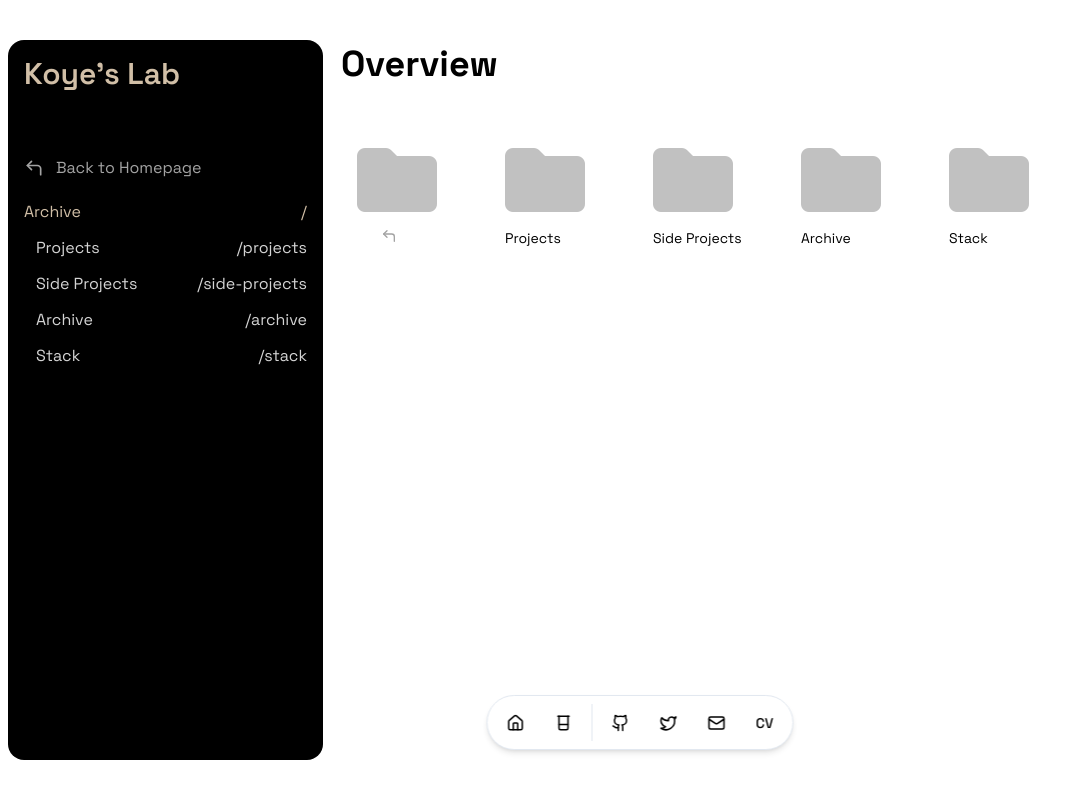
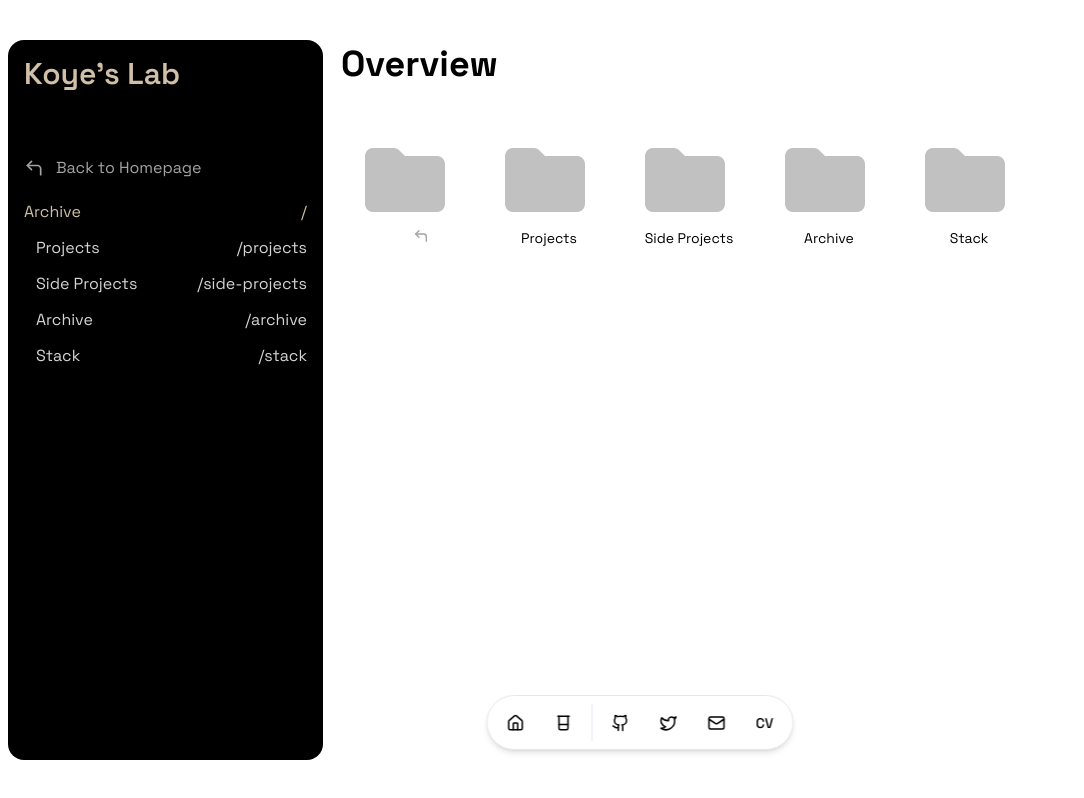
Before and after one commit to kryptcode/koyejo, a Next.js app: page /archives in a window 1280 px wide. Shown: the whole page, without its empty margins (0-1084 px from the left). Built offline with nearby package versions, Linux system fonts and the light colour scheme.

Commit message:
"folders spacing tweak"

```diff
--- a/src/app/archives/page.jsx
+++ b/src/app/archives/page.jsx
@@ -138,15 +138,14 @@ const Page = () => {
                 <h2 className="text-4xl font-bold mb-4 p-3 pt-6 text-[#000]">Archive</h2>
               ) : (
                 <h2></h2>
-
               )
             }
             {folder === "/" ? (
               // Main archive view
-              <div className="flex flex-wrap gap-5 p-3 ">
+              <div className="flex flex-wrap gap-3 p-1 lg:p-3 ">
                 <Link
                   href={"/"}
-                  className="flex hover:opacity-80 cursor-pointer flex-col p-2 items-start w-32"
+                  className="flex hover:opacity-80 cursor-pointer flex-col p-2 items-center w-32"
                   onClick={() => setFolder("/")}
                 >
                   <img src="icons8-folder.png" alt="" className="w-24 h-24 grayscale contrast-100" />
@@ -155,28 +154,28 @@ const Page = () => {
                   </span>
                 </Link>
                 <div
-                  className="flex hover:opacity-80 cursor-pointer flex-col p-2 items-start w-32"
+                  className="flex hover:opacity-80 cursor-pointer flex-col p-2 items-center w-32"
                   onClick={() => setFolder("/projects")}
                 >
                   <img src="icons8-folder.png" alt="" className="w-24 h-24 grayscale contrast-100" />
                   <span className="text-black truncate text-sm pl-2">Projects</span>
                 </div>
                 <div
-                  className="flex hover:opacity-80 cursor-pointer flex-col p-2 items-start w-32"
+                  className="flex hover:opacity-80 cursor-pointer flex-col p-2 items-center w-32"
                   onClick={() => setFolder("/side-projects")}
                 >
                   <img src="icons8-folder.png" alt="" className="w-24 h-24 grayscale contrast-100" />
                   <span className="text-black truncate text-sm pl-2">Side Projects</span>
                 </div>
                 <div
-                  className="flex hover:opacity-80 cursor-pointer flex-col p-2 items-start w-32"
+                  className="flex hover:opacity-80 cursor-pointer flex-col p-2 items-center w-32"
                   onClick={() => setFolder("/framer-projects")}
                 >
                   <img src="icons8-folder.png" alt="" className="w-24 h-24 grayscale contrast-100" />
                   <span className="text-black truncate text-sm pl-2">Archive</span>
                 </div>
                 <div
-                  className="flex hover:opacity-80 cursor-pointer flex-col p-2 items-start w-32"
+                  className="flex hover:opacity-80 cursor-pointer flex-col p-2 items-center w-32"
                   onClick={() => setFolder("/my-stack")}
                 >
                   <img src="icons8-folder.png" alt="" className="w-24 h-24 grayscale contrast-100" />
@@ -185,9 +184,9 @@ const Page = () => {
               </div>
             ) : folder == "/side-projects" ? (
               // View when you click on  side-project folder
-              <div className="flex flex-wrap gap-5 p-3 ">
+              <div className="flex flex-wrap gap-3 p-1 lg:p-3 ">
                 <div
-                  className="flex hover:opacity-80 cursor-pointer flex-col p-2 items-start w-32"
+                  className="flex hover:opacity-80 cursor-pointer flex-col p-2 items-center w-32"
                   onClick={() => setFolder("/")}
                 >
                   <img src="icons8-folder.png" alt="" className="w-24 h-24 grayscale contrast-100" />
@@ -196,7 +195,7 @@ const Page = () => {
                 {projects.map((project, index) => (
                   <div
                     key={index}
-                    className="flex hover:opacity-80 cursor-pointer flex-col p-2 items-start w-32"
+                    className="flex hover:opacity-80 cursor-pointer flex-col p-2 items-center w-32"
                     onClick={() => setFolder(project.id)}
                   >
                     <img src="icons8-folder.png" alt="" className="w-24 h-24 grayscale contrast-100" />
@@ -208,9 +207,9 @@ const Page = () => {
               </div>
             ) : folder == "/projects" ? (
               // View when you click on projects folder
-              <div className="flex flex-wrap gap-5 p-3 ">
+              <div className="flex flex-wrap gap-3 p-1 lg:p-3 ">
                 <div
-                  className="flex hover:opacity-80 cursor-pointer flex-col p-2 items-start w-32"
+                  className="flex hover:opacity-80 cursor-pointer flex-col p-2 items-center w-32"
                   onClick={() => setFolder("/")}
                 >
                   <img src="icons8-folder.png" alt="" className="w-24 h-24 grayscale contrast-100" />
@@ -219,7 +218,7 @@ const Page = () => {
                 {content.map((project, index) => (
                   <div
                     key={index}
-                    className="flex hover:opacity-80 cursor-pointer flex-col p-2 items-start w-32"
+                    className="flex hover:opacity-80 cursor-pointer flex-col p-2 items-center w-32"
                     onClick={() => setFolder(project.id)}
                   >
                     <img src="icons8-folder.png" alt="" className="w-24 h-24 grayscale contrast-100" />
@@ -498,9 +497,9 @@ const Page = () => {
               </div>
             ) : folder === "/framer-projects" ?  (
               <div>
-                <div className="flex flex-wrap gap-5 p-3 ">
+                <div className="flex flex-wrap gap-3 p-1 lg:p-3 ">
                 <div
-                  className="flex hover:opacity-80 cursor-pointer flex-col p-2 items-start w-32"
+                  className="flex hover:opacity-80 cursor-pointer flex-col p-2 items-center w-32"
                   onClick={() => setFolder("/")}
                 >
                   <img src="icons8-folder.png" alt="" className="w-24 h-24 grayscale contrast-100" />
@@ -509,7 +508,7 @@ const Page = () => {
                 {archives.map((project, index) => (
                   <div
                     key={index}
-                    className="flex hover:opacity-80 cursor-pointer flex-col p-2 items-start w-32"
+                    className="flex hover:opacity-80 cursor-pointer flex-col p-2 items-center w-32"
                     // onClick={() => setFolder(project.id)}
                   >
                     <img src="icons8-folder.png" alt="" className="w-24 h-24 grayscale contrast-100" />
```
